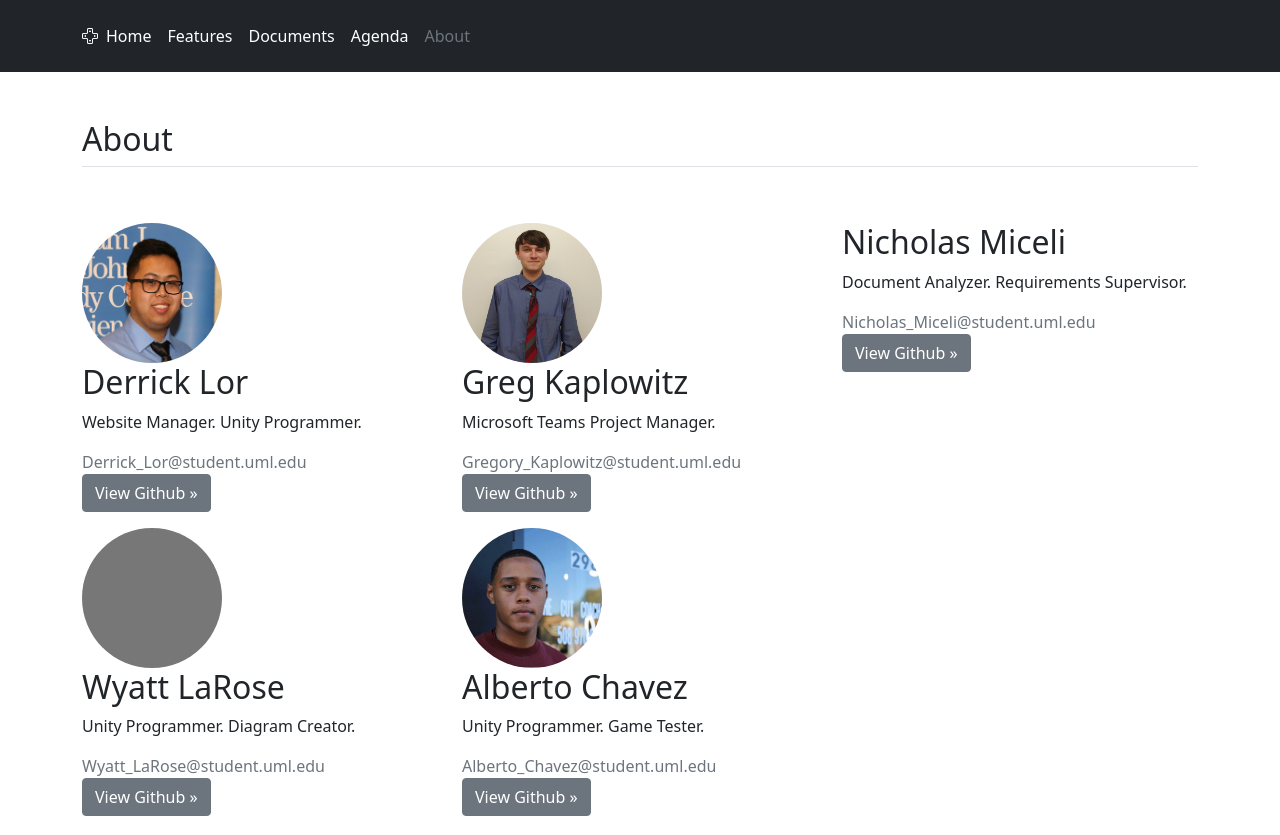
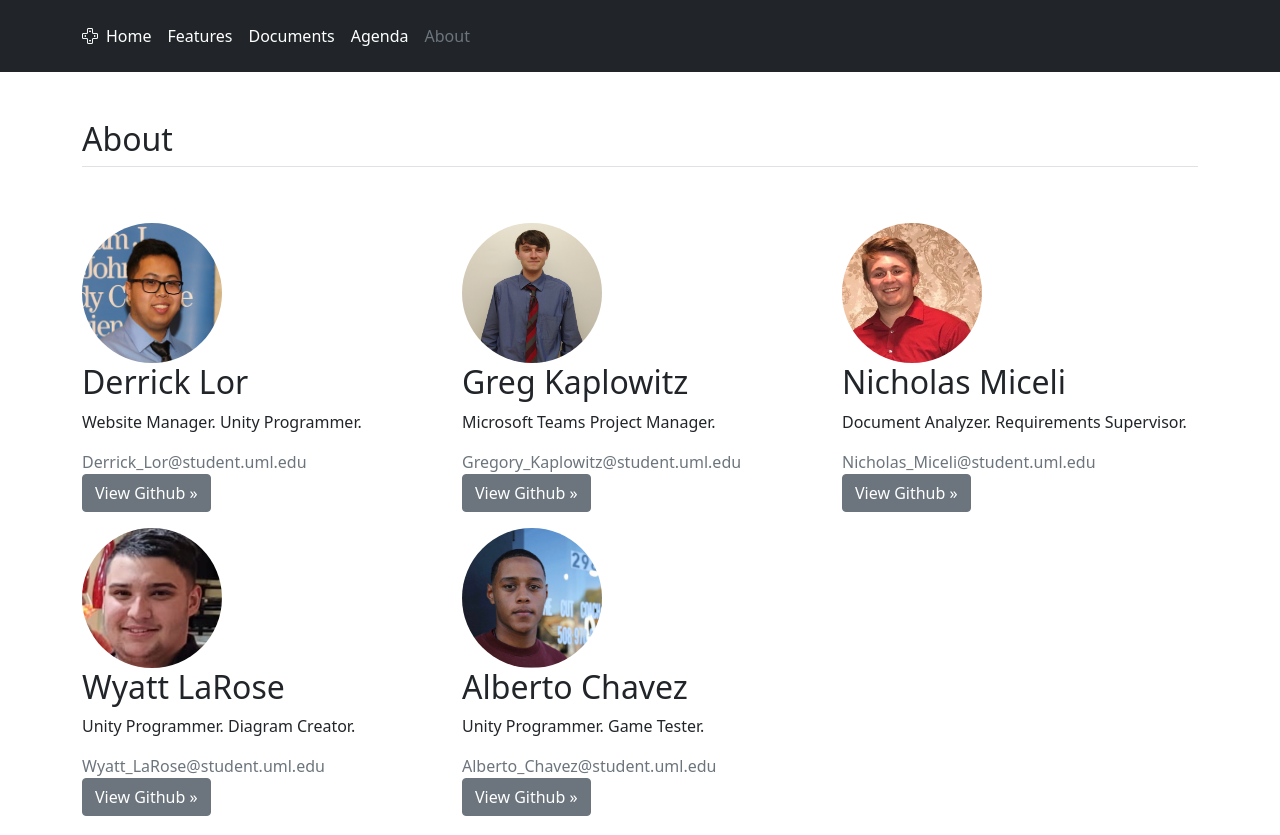
Before and after one commit to derricklor/SWEProject, a plain HTML site: page Website/about.html in a window 1280 px wide. Shown: the top 835 px of the page. Drawn offline with nearby package versions, Linux system fonts and the light colour scheme.

Commit message:
update pics

```diff
--- a/Website/about.html
+++ b/Website/about.html
@@ -53,9 +53,8 @@
         <span class="text-muted">Derrick_Lor@student.uml.edu</span>
         <p><a class="btn btn-secondary" target="_blank" href="https://github.com/derricklor">View Github »</a></p>
       </div><!-- /.col-lg-4 -->
+
       <div class="col-lg-4">
-
-
         <img src="img/greg_profile_picture.jfif" alt="Gregory_Kaplowitz picture"
         style="border-radius: 50%;width: 140px;height: 140px;">
         <h2>Greg Kaplowitz</h2>
@@ -63,24 +62,25 @@
         <span class="text-muted">Gregory_Kaplowitz@student.uml.edu</span>
         <p><a class="btn btn-secondary" target="_blank" href="https://github.com/disker123">View Github »</a></p>
       </div><!-- /.col-lg-4 -->
+
       <div class="col-lg-4">
-
-
+        <img src="img/nicholas_pic.png" alt="Nicholas_Miceli picture"
+        style="border-radius: 50%;width: 140px;height: 140px;">
         <h2>Nicholas Miceli</h2>
         <p>Document Analyzer. Requirements Supervisor.</p>
         <span class="text-muted">Nicholas_Miceli@student.uml.edu</span>
         <p><a class="btn btn-secondary" target="_blank" href="https://github.com/nickmiceli4">View Github »</a></p>
       </div><!-- /.col-lg-4 -->
+
       <div class="col-lg-4">
-        <svg class="bd-placeholder-img rounded-circle" width="140" height="140" xmlns="http://www.w3.org/2000/svg"
-        role="img" aria-label="Placeholder: 140x140" preserveAspectRatio="xMidYMid slice" focusable="false">
-        <title>Wyatt LaRose</title><rect width="100%" height="100%" fill="#777"></rect><text x="50%" y="50%" fill="#777" dy=".3em">140x140</text></svg>
-
+        <img src="img/wyatt_pic.png" alt="Wyatt_LaRose picture"
+        style="border-radius: 50%;width: 140px;height: 140px;">
         <h2>Wyatt LaRose</h2>
         <p>Unity Programmer. Diagram Creator.</p>
         <span class="text-muted">Wyatt_LaRose@student.uml.edu</span>
         <p><a class="btn btn-secondary" target="_blank" href="https://github.com/WyattLaRose">View Github »</a></p>
       </div><!-- /.col-lg-4 -->
+
       <div class="col-lg-4">
         <img src="img/alberto_profile_pic.jfif" alt="Alberto_Chavez picture"
         style="border-radius: 50%;width: 140px;height: 140px;">
```
Also changed, not shown: Website/img/Nicholas_pic.png (added), Website/img/Wyatt_pic.png (added), Website/img/nature1.png (deleted), Website/img/nature2.png (deleted), Website/img/nature3.png (deleted), Website/img/pageunderconstruction.jpg (deleted), Website/img/smmconstructionzone.png (deleted).
